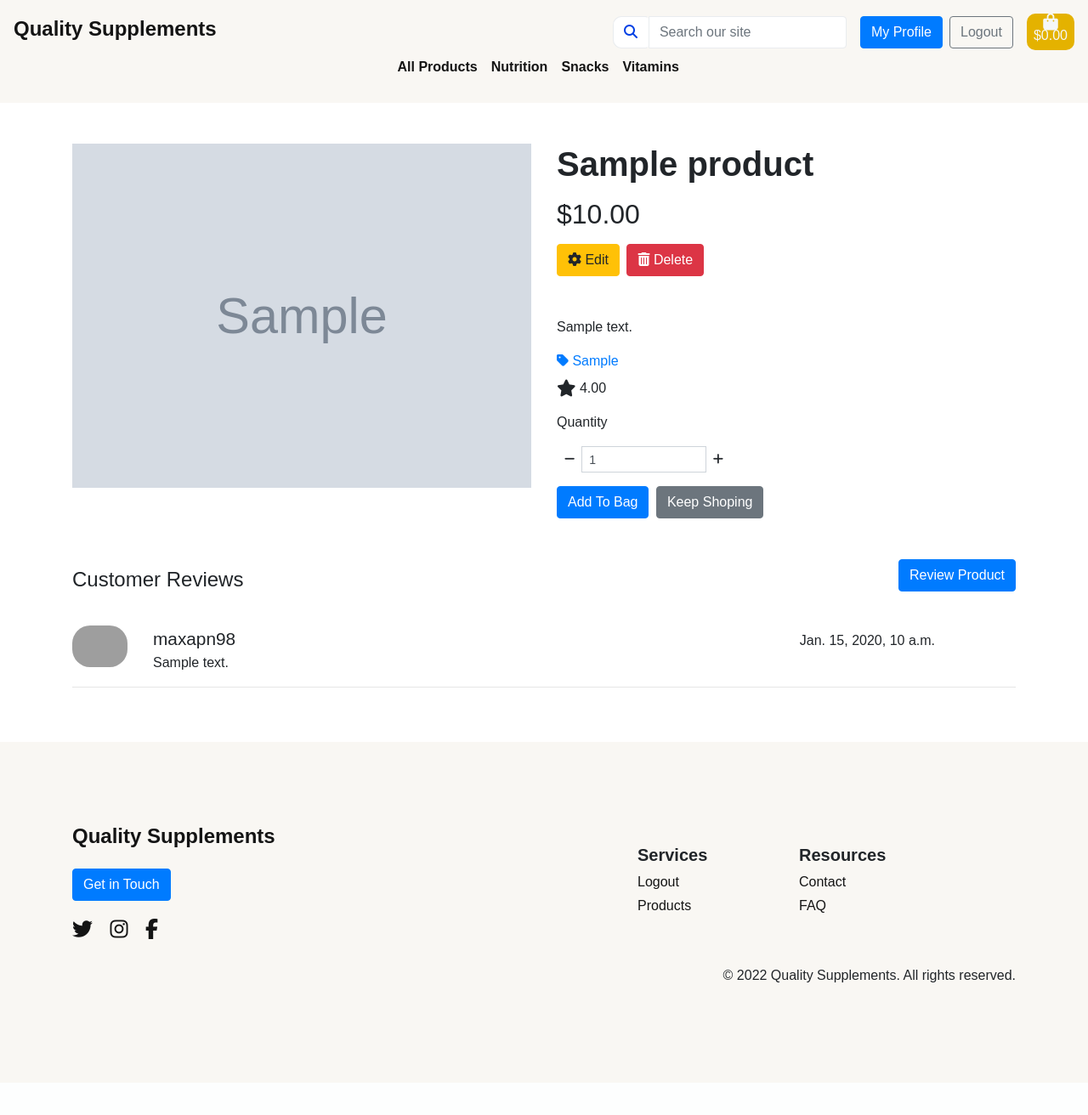
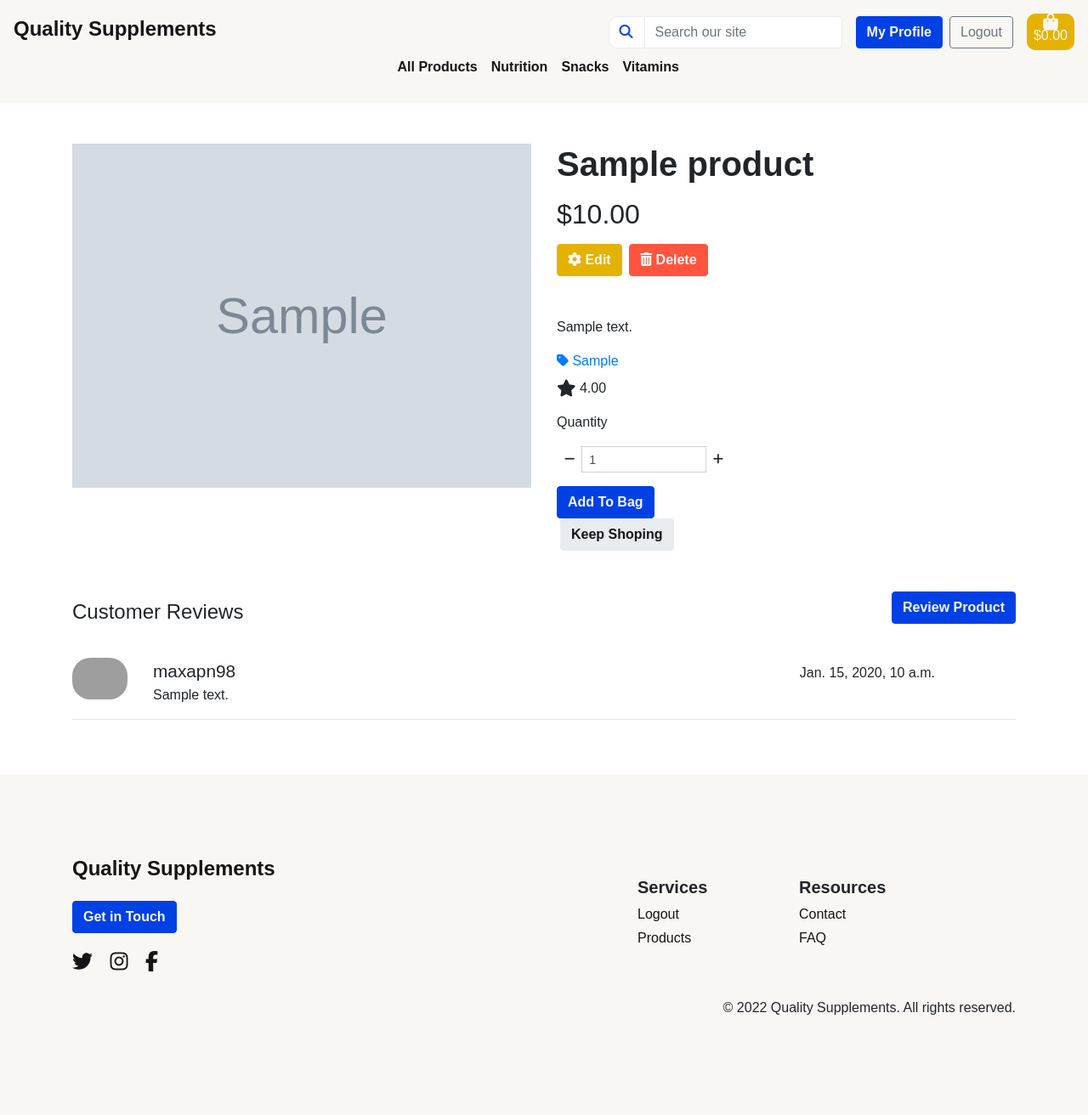
Before and after one commit to Code-Institute-Submissions/maxapn98-quality_supplements_JuneResub, a Django app: page /products/1/ in a window 1280 px wide. Shown: the whole page at 85% size. Before the commit the page ends 1156 px from the top, so only its background shows below. Run offline with Django 3.2, Linux system fonts and the light colour scheme; a user stored in the database is signed in; data comes from the database, SQL or seed files in the repository; tables that the repository leaves empty hold one stand-in row (values such as "Sample post"); grey boxes marked "Sample" are stand-in pictures; some libraries are stand-ins or nearby versions; grey boxes are pictures that could not be loaded.

Commit message:
Update global style for bootstrap button classes

```diff
--- a/static/css/base.css
+++ b/static/css/base.css
@@ -9,12 +9,42 @@ a {
 :root {
   --white: #f5f7f7;
   --orange-yellow: #E4B200;
-  --red: #79031d;
+  --red: #FF543E;
   --eerie-black: #141414;
   --blue-ryb: #0040e4;
   --input-white: #ffffff;
   --input-gray: #E9ECEF;
   --baby-powder: #F9F7F3;
+}
+
+/* Btn Styles */
+
+.btn-primary {
+  color: var(--white);
+  font-weight: 550;
+  background-color: var(--blue-ryb);
+  border-color: var(--blue-ryb);
+}
+
+.btn-warning {
+  color: var(--white);
+  font-weight: 550;
+  background-color: var(--orange-yellow);
+  border-color: var(--orange-yellow);
+}
+
+.btn-danger {
+  color: var(--white);
+  font-weight: 550;
+  background-color: var(--red);
+  border-color: var(--red);
+}
+
+.btn-secondary {
+  color: var(--eerie-black);
+  font-weight: 550;
+  background-color: var(--input-gray);
+  border-color: var(--input-gray);
 }
 
 /*header section*/
```
